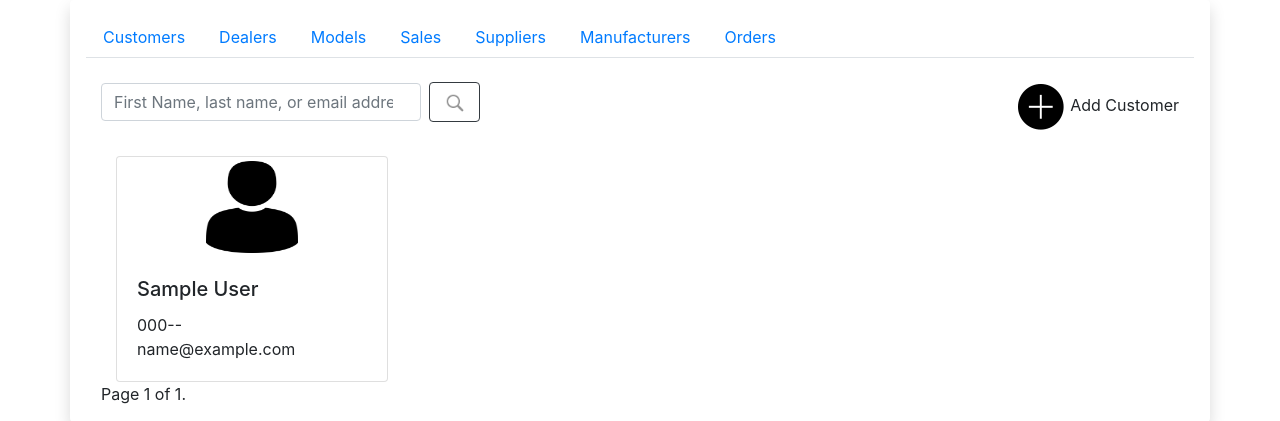
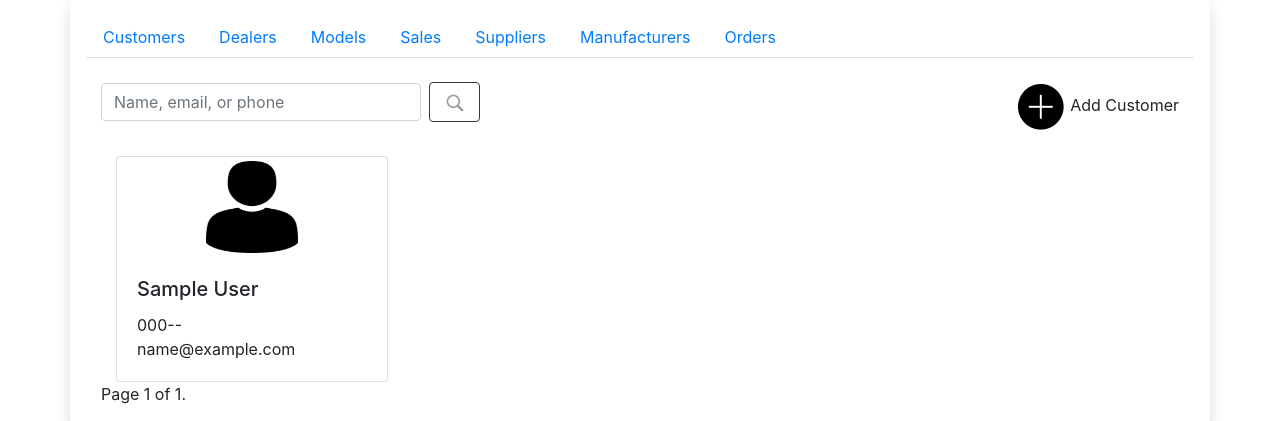
Before and after one commit to jaspearson/CSC-411-Automotive-Company, a Django app: template templates/customer_list.html in a window 1280 px wide. Shown: the part 56-477 px from the top of the page. Run offline with Django 3.2, Linux system fonts and the light colour scheme; the template is opened without the code that fills it: most values are stand-ins (such as "Sample title", 1, 10 or a date in 2020); some libraries are stand-ins or nearby versions.

Commit message:
Changes the placeholder text for the customer search text box.

```diff
--- a/templates/customer_list.html
+++ b/templates/customer_list.html
@@ -11,7 +11,7 @@
             <!-- Search Form -->
             <div class="col-md">
                 <form id="search-customer" class="form-inline my-2 my-lg-0 " method="GET" action="{% url 'customer_search' %}">
-                    <input id="customer_search" class="form-control mr-sm-2" type="search" placeholder="First Name, last name, or email address" name="customer_search" value ="{{ request.GET.customer_search }}">
+                    <input id="customer_search" class="form-control mr-sm-2" type="search" placeholder="Name, email, or phone" name="customer_search" value ="{{ request.GET.customer_search }}">
                     <button class="btn btn-outline-dark my-2 my-sm-0" type="submit">
                         <img src="/static/images/search-icon.png" alt="Search Icon" style="width: 25px; height: 25px;">
                     </button>
```
